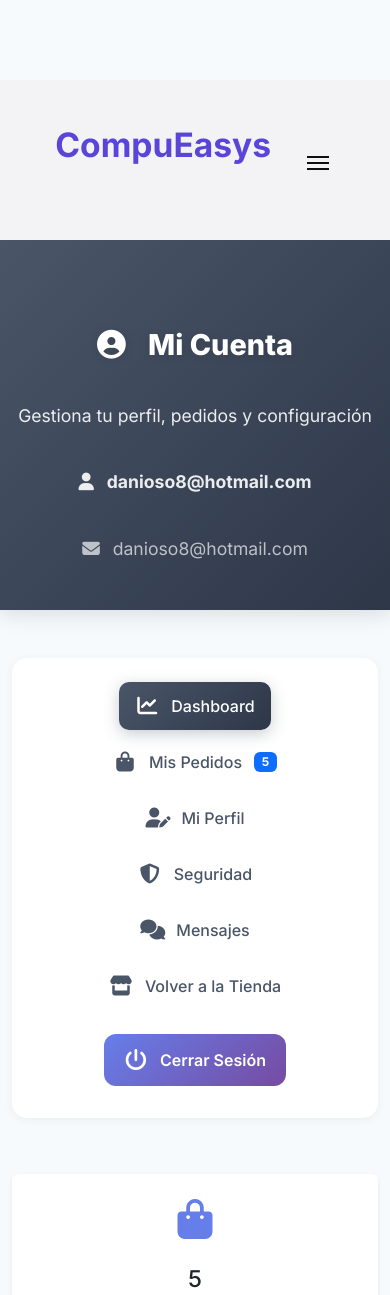
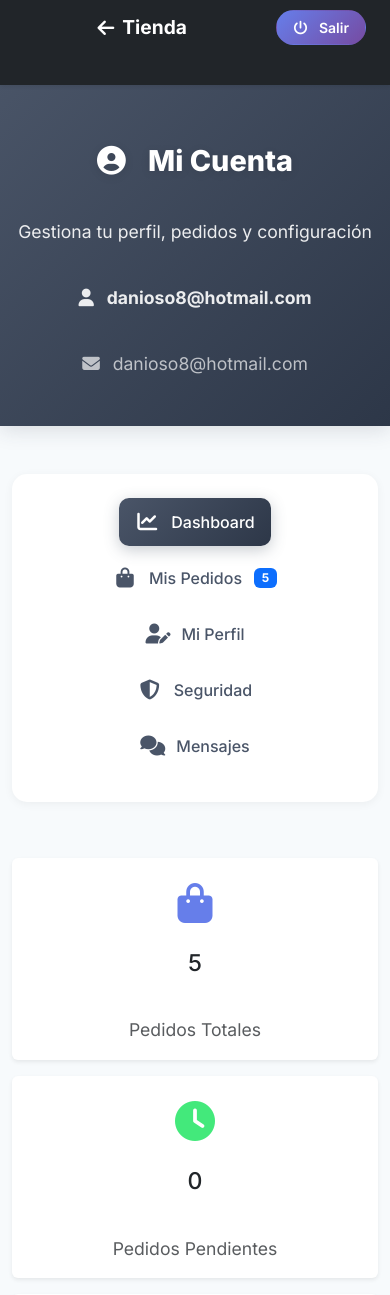
Before and after one commit to danioso8/compueasysAPP-Django, a Django app: page /mis-pedidos/ in a window 390 px wide. Shown: the top 1295 px of the page. Run offline with Django 5.2, Linux system fonts and the light colour scheme; a user stored in the database is signed in; data comes from the database, SQL or seed files in the repository; some libraries are stand-ins or nearby versions.

Commit message:
feat: Navbar personalizado - Cerrar Sesión junto a usuario (derecha) + Volver a Tienda visible (izquierda)

```diff
--- a/core/templates/mis_pedidos.html
+++ b/core/templates/mis_pedidos.html
@@ -709,13 +709,58 @@
                 padding: 0.75rem 1rem;
             }
         }
+
+        /* Navbar Custom Styles */
+        .btn-logout-nav:hover {
+            transform: translateY(-2px);
+            box-shadow: 0 4px 15px rgba(102, 126, 234, 0.4);
+        }
+
+        .navbar-brand:hover {
+            transform: translateX(-3px);
+            transition: transform 0.3s ease;
+        }
+
+        body {
+            padding-top: 0 !important;
+        }
     </style>
 </head>
 <body>
-    {% include 'navbarr.html' %}
+    <!-- Custom Navbar for Account Page -->
+    <nav class="navbar navbar-expand-lg navbar-dark bg-dark fixed-top shadow-sm">
+        <div class="container-fluid px-4">
+            <!-- Left: Back to Store -->
+            <a class="navbar-brand d-flex align-items-center" href="{% url 'store' %}" style="font-weight: 700; font-size: 1.2rem;">
+                <i class="fas fa-arrow-left me-2"></i>
+                <span class="d-none d-md-inline">Volver a la Tienda</span>
+                <span class="d-inline d-md-none">Tienda</span>
+            </a>
+
+            <!-- Center: CompuEasys Logo -->
+            <a class="navbar-brand position-absolute start-50 translate-middle-x d-none d-lg-block" href="{% url 'home' %}" style="font-weight: 800; font-size: 1.5rem; background: linear-gradient(135deg, #667eea 0%, #764ba2 100%); -webkit-background-clip: text; -webkit-text-fill-color: transparent;">
+                CompuEasys
+            </a>
+
+            <!-- Right: User Info + Logout -->
+            <div class="d-flex align-items-center ms-auto">
+                {% if user %}
+                    <span class="text-white me-3 d-none d-sm-inline">
+                        <i class="fas fa-user-circle me-2"></i>
+                        {{ user.name|default:user.email }}
+                    </span>
+                    <a href="{% url 'logout_view' %}" class="btn btn-sm btn-logout-nav" style="background: linear-gradient(135deg, #667eea 0%, #764ba2 100%); color: white; border-radius: 20px; padding: 0.4rem 1rem; font-weight: 600; transition: all 0.3s ease; text-decoration: none; font-size: 0.875rem;">
+                        <i class="fas fa-power-off me-2"></i>
+                        <span class="d-none d-sm-inline">Cerrar Sesión</span>
+                        <span class="d-inline d-sm-none">Salir</span>
+                    </a>
+                {% endif %}
+            </div>
+        </div>
+    </nav>
 
     <!-- Hero Section -->
-    <div class="orders-hero">
+    <div class="orders-hero" style="margin-top: 56px;">
         <div class="container">
             <div class="row align-items-center">
                 <div class="col-md-8">
@@ -786,19 +831,6 @@
                                 <span class="badge bg-warning ms-auto d-none" id="unread-count">0</span>
                             </a>
                         </li>
-                        <li class="nav-divider"></li>
-                        <li class="nav-item">
-                            <a class="nav-link" href="{% url 'store' %}">
-                                <i class="fas fa-store"></i>
-                                <span>Volver a la Tienda</span>
-                            </a>
-                        </li>
-                        <li class="nav-item mt-3">
-                            <a class="nav-link btn-logout-modern" href="{% url 'logout_view' %}">
-                                <i class="fas fa-power-off"></i>
-                                <span>Cerrar Sesión</span>
-                            </a>
-                        </li>
                     </ul>
                 </div>
             </div>
@@ -1535,8 +1567,8 @@
                 });
             });
 
-            // Handle logout confirmation
-            const logoutBtn = document.querySelector('.btn-logout-modern');
+            // Handle logout confirmation from navbar
+            const logoutBtn = document.querySelector('.btn-logout-nav');
             if (logoutBtn) {
                 logoutBtn.addEventListener('click', function(e) {
                     e.preventDefault();
@@ -1545,7 +1577,7 @@
                         text: "¿Estás seguro que deseas salir?",
                         icon: 'question',
                         showCancelButton: true,
-                        confirmButtonColor: '#f5576c',
+                        confirmButtonColor: '#667eea',
                         cancelButtonColor: '#6b7280',
                         confirmButtonText: 'Sí, cerrar sesión',
                         cancelButtonText: 'Cancelar'
```
